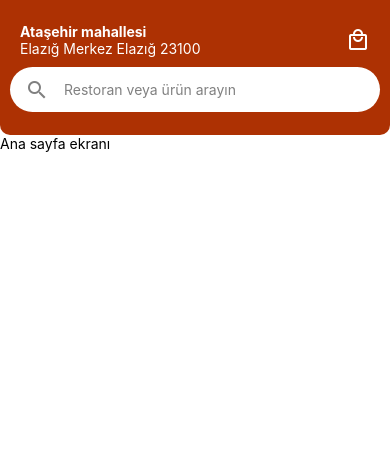
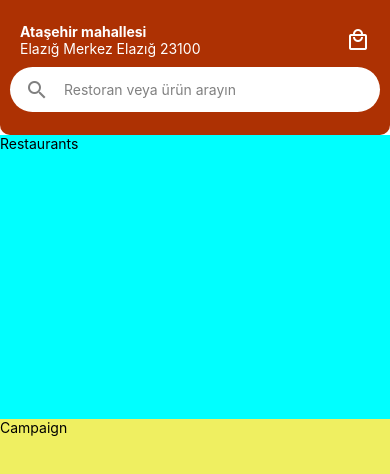
Before and after one commit to Efe-Eroglu/Food-Ordering-App, a React Native app: screen /home in a window 390 px wide. Shown: the top 474 px of the page. Built offline with nearby package versions, Linux system fonts and the light colour scheme; no server answers.

Commit message:
Duzenlemeler

```diff
--- a/App.js
+++ b/App.js
@@ -1,10 +1,11 @@
-import { StyleSheet, Text, View, StatusBar, Platform} from "react-native";
+import { StyleSheet, Text, View, StatusBar, Platform } from "react-native";
 import { createNativeStackNavigator } from "@react-navigation/native-stack";
 import { NavigationContainer } from "@react-navigation/native";
 import RegisterScreen from "./screens/RegisterScreen";
 import UserLoginScreen from "./screens/UserLoginScreen";
 import HomeScreen from "./screens/HomeScreen";
 import ForgotPasswordScreen from "./screens/ForgotPasswordScreen";
+import Cart from "./components/Cart";
 
 const Stack = createNativeStackNavigator();
 
@@ -40,6 +41,12 @@ export default function App() {
           component={ForgotPasswordScreen}
           options={{ headerShown: false }}
         />
+
+        <Stack.Screen
+          name="cart"
+          component={Cart}
+          options={{ headerShown: false }}
+        />
       </Stack.Navigator>
     </NavigationContainer>
   );
--- a/components/Bar.js
+++ b/components/Bar.js
@@ -3,8 +3,12 @@ import React, { useCallback } from "react";
 import { useFonts } from "expo-font";
 import { MaterialCommunityIcons } from "@expo/vector-icons";
 import SearchBar from "./SearchBar";
+import { useNavigation } from "@react-navigation/native";
 
 export default function Bar() {
+
+  const navigation = useNavigation();
+
   const [fontsLoaded, fontError] = useFonts({
     Medium: require("../assets/fonts/Caveat-Medium.ttf"),
     SemiBold: require("../assets/fonts/Caveat-SemiBold.ttf"),
@@ -28,14 +32,18 @@ export default function Bar() {
           <Text style={styles.addresTitle}>Ataşehir mahallesi</Text>
           <Text style={styles.addresContent}>Elazığ Merkez Elazığ 23100</Text>
         </View>
+
         <TouchableOpacity
-        activeOpacity={0.6}>
+        activeOpacity={0.6}
+        onPress={()=>navigation.navigate("cart")}
+        >
           <MaterialCommunityIcons
             name="shopping-outline"
             size={24}
             color="#fff"
           />
         </TouchableOpacity>
+
       </View>
       <View>
         <SearchBar />
--- /dev/null
+++ b/components/Campaign.js
@@ -0,0 +1,17 @@
+import { StyleSheet, Text, View } from 'react-native'
+import React from 'react'
+
+export default function Campaign() {
+  return (
+    <View style={styles.container}>
+      <Text>Campaign</Text>
+    </View>
+  )
+}
+
+const styles = StyleSheet.create({
+    container:{
+        flex:6,
+        backgroundColor:"#efef61"
+    }
+})
--- /dev/null
+++ b/components/Cart.js
@@ -0,0 +1,14 @@
+import { StyleSheet, Text, View } from 'react-native'
+import React from 'react'
+
+export default function Cart() {
+  return (
+    <View style={styles.container}>
+      <Text>Cart</Text>
+    </View>
+  )
+}
+
+const styles = StyleSheet.create({
+
+})
--- /dev/null
+++ b/components/Restaurants.js
@@ -0,0 +1,17 @@
+import { StyleSheet, Text, View } from 'react-native'
+import React from 'react'
+
+export default function Restaurants() {
+  return (
+    <View style={styles.container}>
+      <Text>Restaurants</Text>
+    </View>
+  )
+}
+
+const styles = StyleSheet.create({
+    container:{
+        flex:4,
+        backgroundColor:"aqua"
+    }
+})
--- a/screens/HomeScreen.js
+++ b/screens/HomeScreen.js
@@ -1,15 +1,19 @@
 import { StyleSheet, Text, View, StatusBar, Platform } from 'react-native'
 import React from 'react'
 import Bar from '../components/Bar';
+import Campaign from '../components/Campaign';
+import Restaurants from '../components/Restaurants';
 
 export default function HomeScreen() {
+
   StatusBar.setBackgroundColor("#ad3103");
   StatusBar.setBarStyle("light-content")
 
   return (
     <View style={styles.container}>
       <Bar />
-      <Text>Ana sayfa ekranı</Text>
+      <Restaurants />
+      <Campaign />
     </View>
   )
 }
```
